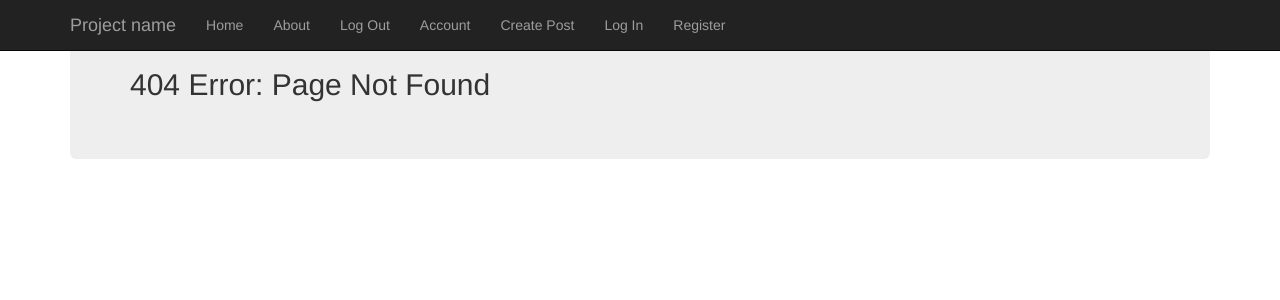
After one commit to chimnonso/demo, a Flask app: template project/error_pages/templates/error_pages/404.html in a window 1280 px wide. The commit adds this page. Shown: the top 300 px of the page. Run offline with Flask 2, Linux system fonts and the light colour scheme; the template is opened without the code that fills it, so the values that code supplies are empty; some libraries are stand-ins or nearby versions.

Commit message:
handling 404

```diff
--- a/project/__init__.py
+++ b/project/__init__.py
@@ -1,7 +1,8 @@
 from flask import Flask
 
 from project.core.views import core_bp
-
+from project.error_pages.handlers import error_pages
 
 app = Flask(__name__)
 app.register_blueprint(core_bp)
+app.register_blueprint(error_pages)
--- a/project/core/templates/core/about.html
+++ b/project/core/templates/core/about.html
@@ -1,7 +1,7 @@
 {% extends 'base.html' %}
 {% block content %}
 <div class="jumbotron">
-    <h1>Anout page</h1>
+    <h1>About page</h1>
     <p>Lorem ipsum dolor sit amet, consectetur adipisicing elit. Deleniti enim ad maxime molestias hic. Cumque quidem harum vel aspernatur, magnam, officiis quasi quisquam tempore quam mollitia quae quod veniam placeat.</p>
 </div>
 {% endblock %}
--- /dev/null
+++ b/project/error_pages/templates/error_pages/404.html
@@ -0,0 +1,6 @@
+{% extends 'base.html' %}
+{% block content %}
+<div class="jumbotron">
+    <h2>404 Error: Page Not Found</h2>
+</div>
+{% endblock %}
```
Also changed, not shown: project/error_pages/handlers.py (added, +9 -0 lines), project/error_pages/__init__.py (added).
